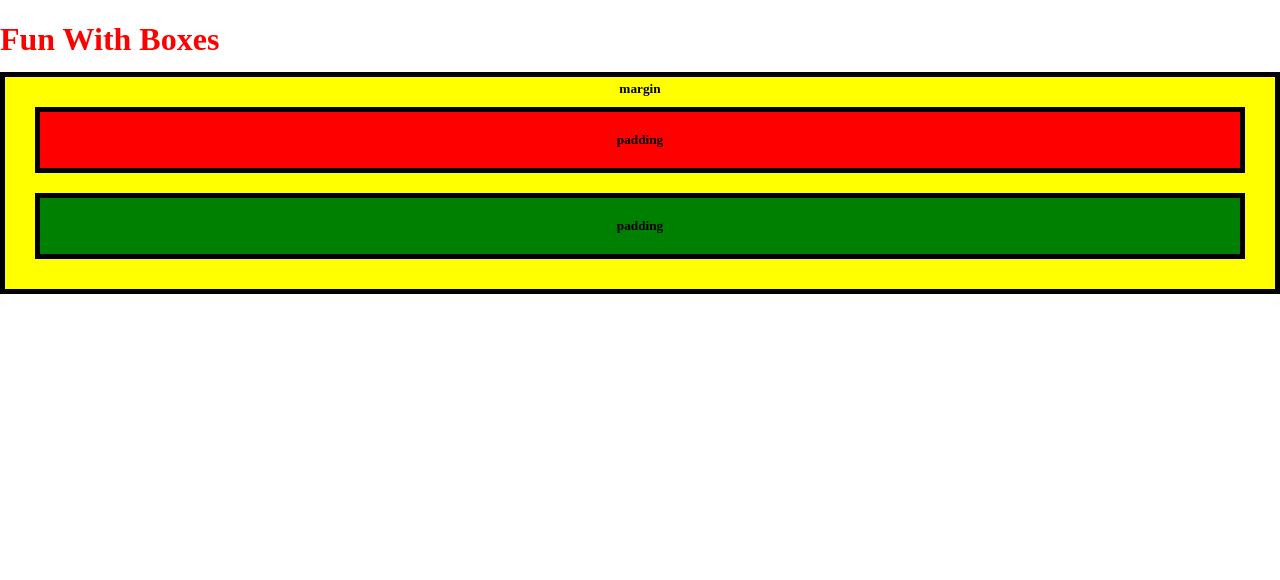
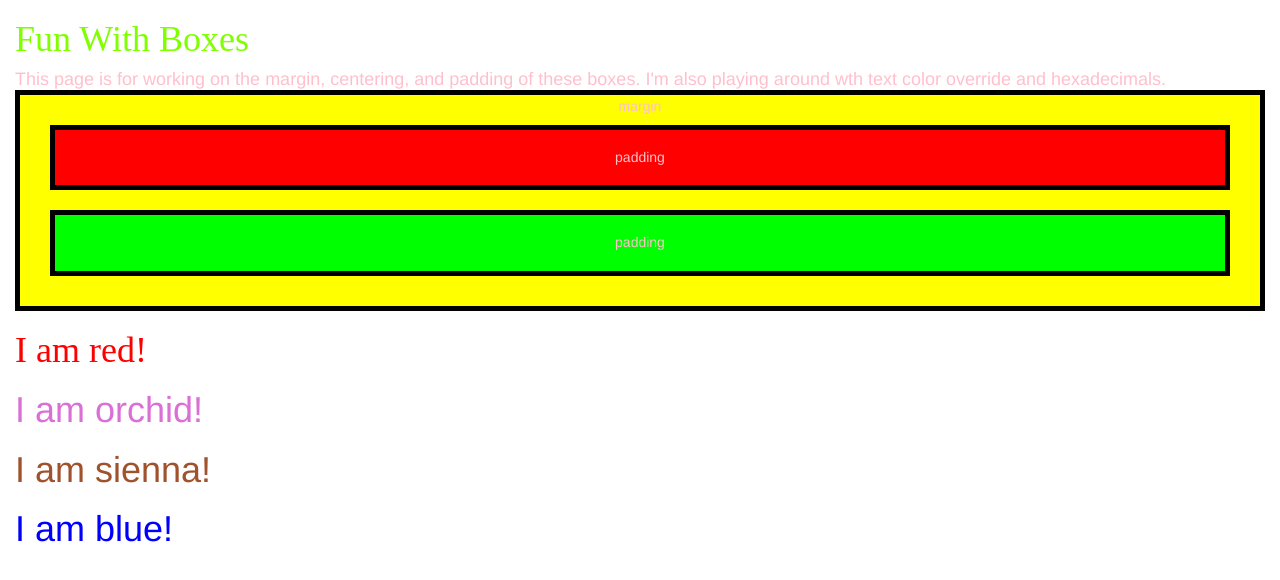
Before and after one commit to Jahnava/simple-kitty-app, a website: page public/html/page2.html in a window 1280 px wide. Drawn offline with nearby package versions, Linux system fonts and the light colour scheme.

Commit message:
Added bootstrap and started adding classes

```diff
--- a/public/css/main.css
+++ b/public/css/main.css
@@ -23,7 +23,7 @@ p {
 
 .thick-orange-border {
   border-width: 10px;
-  border-color: orange;
+  border-color: #FFA500;
   border-style: solid;
   /*makes image circular*/
   border-radius: 50%;
@@ -54,7 +54,8 @@ p {
 
  .box {
    border-style: solid;
-   border-color: black;
+   /*rgb stands for red,green, blue and it sets the specific amout of each color*/
+   border-color: rgb(0,0,0);
    border-width: 5px;
    text-align: center;
  }
@@ -65,13 +66,13 @@ p {
  }
 
  .red-box {
-   background-color: red;
+   background-color: #F00;
    padding: 20px;
    margin: 20px;
  }
 
  .green-box {
-   background-color: green;
+   background-color: #0F0;
    padding: 20px;
    margin: 20px;
  }
@@ -79,3 +80,28 @@ p {
  #next-page-button {
    margin: 30px 0px 30px 0px;
  }
+
+ .pink-text {
+   color: pink !important;
+ }
+
+ #orange-text {
+   color: orange;
+ }
+
+ h4 {
+   color:purple;
+ }
+
+ .red-text {
+   color: rbg(0, 0, 225);
+ }
+ .orchid-text {
+   color: orchid;
+ }
+ .sienna-text {
+   color: #a0522d;
+ }
+ .blue-text {
+   color: rbg(0,0,255);
+ }
--- a/public/html/page2.html
+++ b/public/html/page2.html
@@ -3,18 +3,32 @@
   <head>
     <meta charset="utf-8">
     <link rel="stylesheet" href="/css/main.css">
-    <title>Fun With Boxes</title>
+    <link rel="stylesheet" href="//maxcdn.bootstrapcdn.com/bootstrap/3.3.1/css/bootstrap.min.css"/>
+    <title>Fun With Html and CSS</title>
   </head>
   <body>
-    <div>
-          <h1 class='red-text'>Fun With Boxes</h1>
+    <div class='container-fluid'>
+    <div class="pink-text blue-text" id="orange-text">
+          <h1 style= "color: chartreuse" class='red-text'>Fun With Boxes</h1>
+          <h4>This page is for working on the margin, centering, and padding of these boxes. I'm also playing around wth text color override and hexadecimals.</h4>
           <h5 class="injected-text">margin</h5>
-
           <div class="box yellow-box">
             <h5 class="box red-box">padding</h5>
             <h5 class="box green-box">padding</h5>
           </div>
     </div>
+
+    <h1 class="red-text">I am red!</h1>
+
+    <h1 class="orchid-text">I am orchid!</h1>
+
+    <h1 class="sienna-text">I am sienna!</h1>
+
+    <h1 class="blue-text">I am blue!</h1>
+
+
+</div>
+
         <script src="/js/app.js" charset="utf-8"></script>
           </body>
   </body>
```
Also changed, not shown: public/html/index.html (+4 -1 lines).
